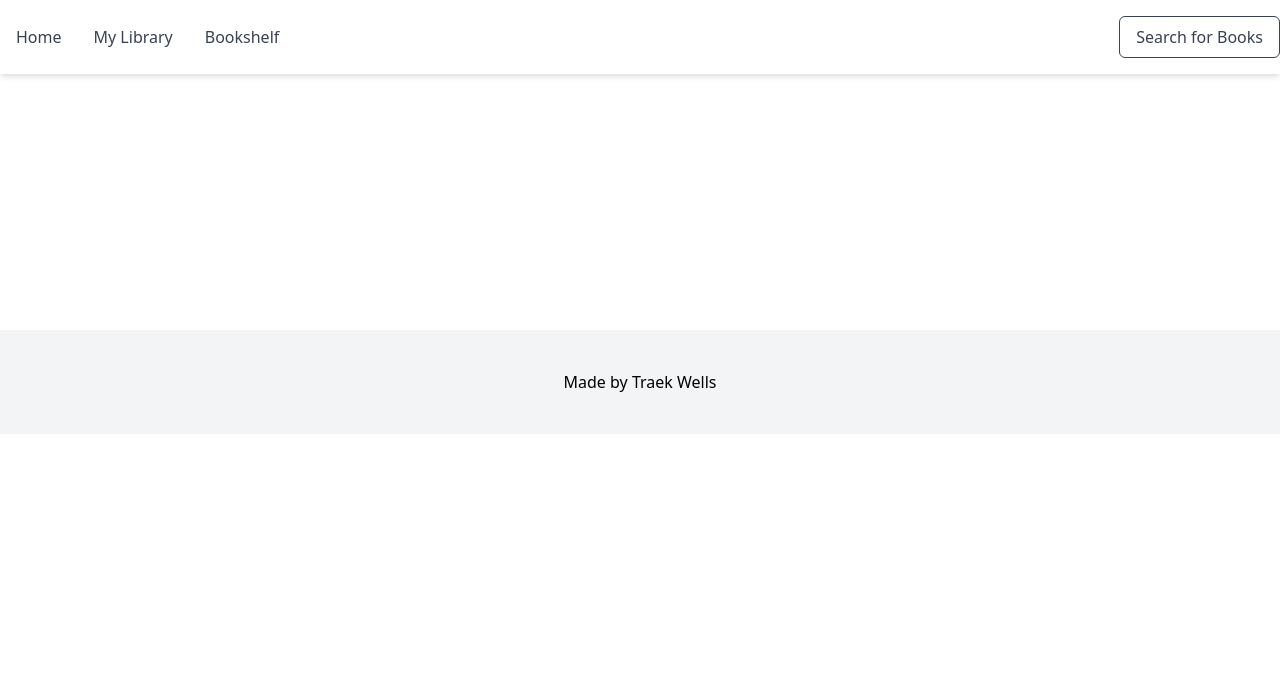
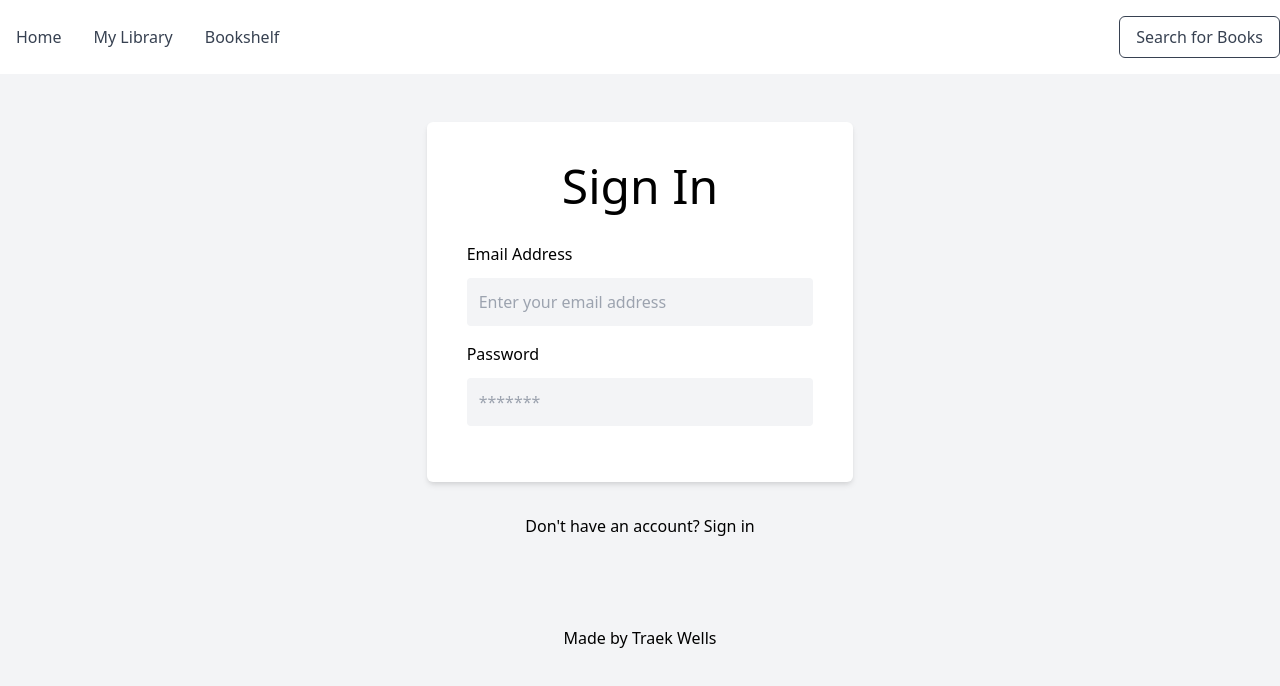
Before and after one commit to TraekWells/book-review-app, a Vue app: page /sign-in in a window 1280 px wide. Shown: the top 686 px of the page. Built offline with nearby package versions, Linux system fonts and the light colour scheme.

Commit message:
Updated footer styling and created the SignIn page

```diff
--- a/src/components/Footer.vue
+++ b/src/components/Footer.vue
@@ -1,5 +1,5 @@
 <template>
-  <footer class="py-10 mt-64 bg-gray-100">
+  <footer class="py-10 bg-gray-100">
     <div class="container mx-auto text-center">
       <p>Made by <a href="https://traek.dev">Traek Wells</a></p>
     </div>
--- a/src/components/SignIn.vue
+++ b/src/components/SignIn.vue
@@ -1,8 +1,8 @@
 <template>
   <article class="sign-in bg-gray-100 py-12">
     <div class="container">
-      <form class="bg-white p-10 rounded-md shadow-md w-2/3 mx-auto">
-        <h1 class="text-center mb-8">Sign Up</h1>
+      <form class="bg-white p-10 rounded-md shadow-md w-1/3 mx-auto">
+        <h1 class="text-center mb-8">Sign In</h1>
         <div class="form-field flex flex-col mb-4">
           <label for="email" class="mb-3">Email Address</label>
           <input
@@ -22,6 +22,10 @@
           />
         </div>
       </form>
+      <p class="text-center mt-8">
+        Don't have an account?
+        <router-link :to="{ name: 'SignUp' }">Sign in</router-link>
+      </p>
     </div>
   </article>
 </template>
--- a/src/components/SignUp.vue
+++ b/src/components/SignUp.vue
@@ -39,7 +39,7 @@
             placeholder="*******"
           />
         </div>
-        <h2>Favorite Genres</h2>
+        <h3 class="text-xl my-4">Favorite Genres</h3>
         <div class="favorite-genres grid grid-cols-3 gap-4 text-center">
           <div class="form-field custom-checkbox mb-4">
             <input type="checkbox" id="action" />
@@ -88,7 +88,8 @@
         </div>
       </form>
       <p class="text-center mt-8">
-        Already have an account? <router-link to="#">Sign in</router-link>
+        Already have an account?
+        <router-link :to="{ name: 'SignIn' }">Sign in</router-link>
       </p>
     </div>
   </article>
--- a/src/router/index.js
+++ b/src/router/index.js
@@ -6,10 +6,16 @@ import SavedBooks from "../views/SavedBooks.vue";
 import Library from "../views/Library.vue";
 import BookDetails from "../views/BookDetails.vue";
 import SignUp from "../views/SignUp.vue";
+import SignIn from "../views/SignIn.vue";
 
 Vue.use(VueRouter);
 
 const routes = [
+  {
+    path: "/sign-in",
+    name: "SignIn",
+    component: SignIn,
+  },
   {
     path: "/sign-up",
     name: "SignUp",
```
